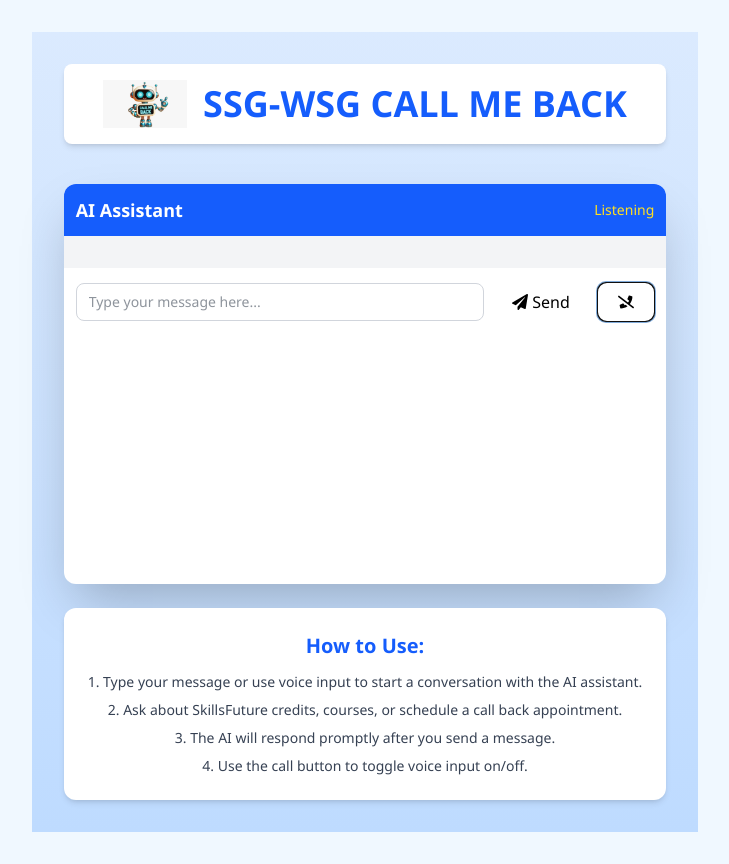
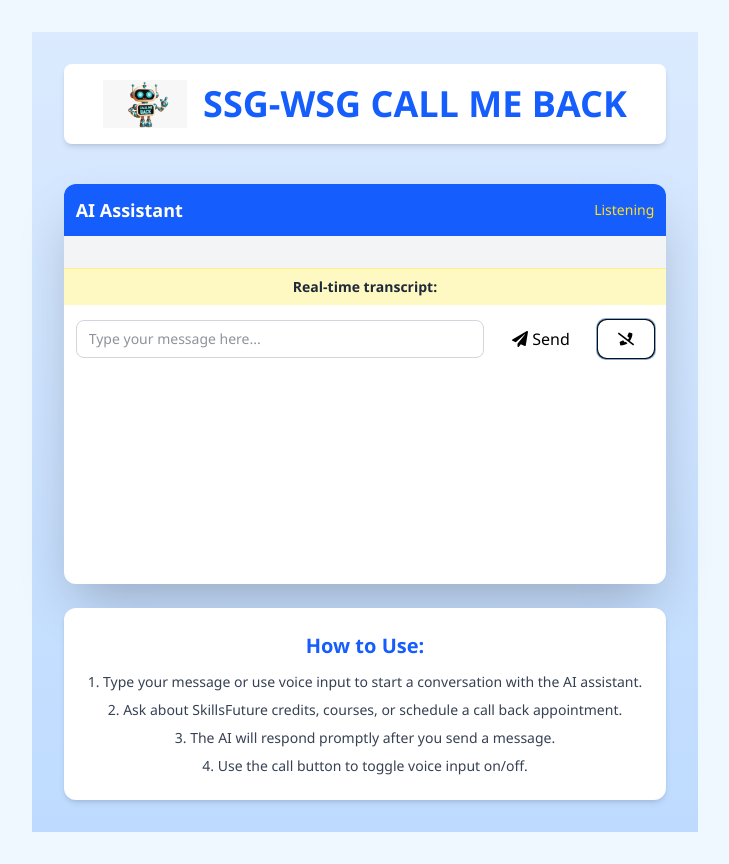
Before and after one commit to TopSGW/voice-ai, a React (Vite) app: page / in a window 1280 px wide. Both pictures are taken after a click on the button 901 px from the left and 302 px from the top of the page. Shown: the whole page, without its empty margins (275-1004 px from the left). Built offline with nearby package versions, Linux system fonts and the light colour scheme.

Commit message:
update the ...

```diff
--- a/src/ChatComponent.jsx
+++ b/src/ChatComponent.jsx
@@ -25,7 +25,7 @@
       recognitionRef.current.onresult = (event) => {
         const currentTranscript = Array.from(event.results)
           .map(result => result[0].transcript)
-          .join('');
+          .join(' ');
         setTranscript(currentTranscript);
         lastSpeechRef.current = Date.now();
 
@@ -39,7 +39,7 @@
           if (currentTranscript.trim()) {
             handleSubmit(new Event('submit'));
           }
-        }, 2000); // 1 second of silence to trigger submission
+        }, 2000); // 2 seconds of silence to trigger submission
       };
 
       recognitionRef.current.onend = () => {
@@ -197,9 +197,9 @@
           </div>
         )}
       </div>
-      {isCallActive && transcript && (
+      {isCallActive && (
         <div className="bg-yellow-100 p-2 text-sm text-gray-800 border-t border-yellow-200">
-          <p><strong>Current transcript:</strong> {transcript}</p>
+          <p><strong>Real-time transcript:</strong> {transcript}</p>
         </div>
       )}
       <form onSubmit={handleSubmit} className="bg-white p-3 flex items-center space-x-2">
```
